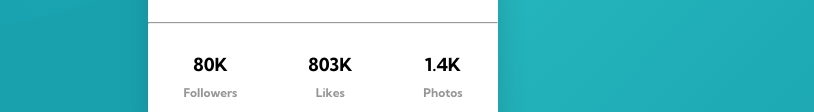
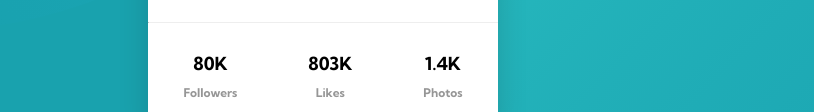
Before and after one commit to neehanthreddy01/profile-card-component, a plain HTML site: page index.html in a window 1280 px wide. Shown: the part 451-563 px from the top of the page, without its empty margins (317-1131 px from the left). Drawn offline with Linux system fonts and the light colour scheme.

Commit message:
updated styles.css file

```diff
--- a/css/styles.css
+++ b/css/styles.css
@@ -79,7 +79,7 @@ body {
 
 /* hr */
 hr {
-  color: hsl(0, 0%, 59%);
+  border-top: 2px hsl(0, 0%, 59%);
 }
 
 /* Section-2 */
```
